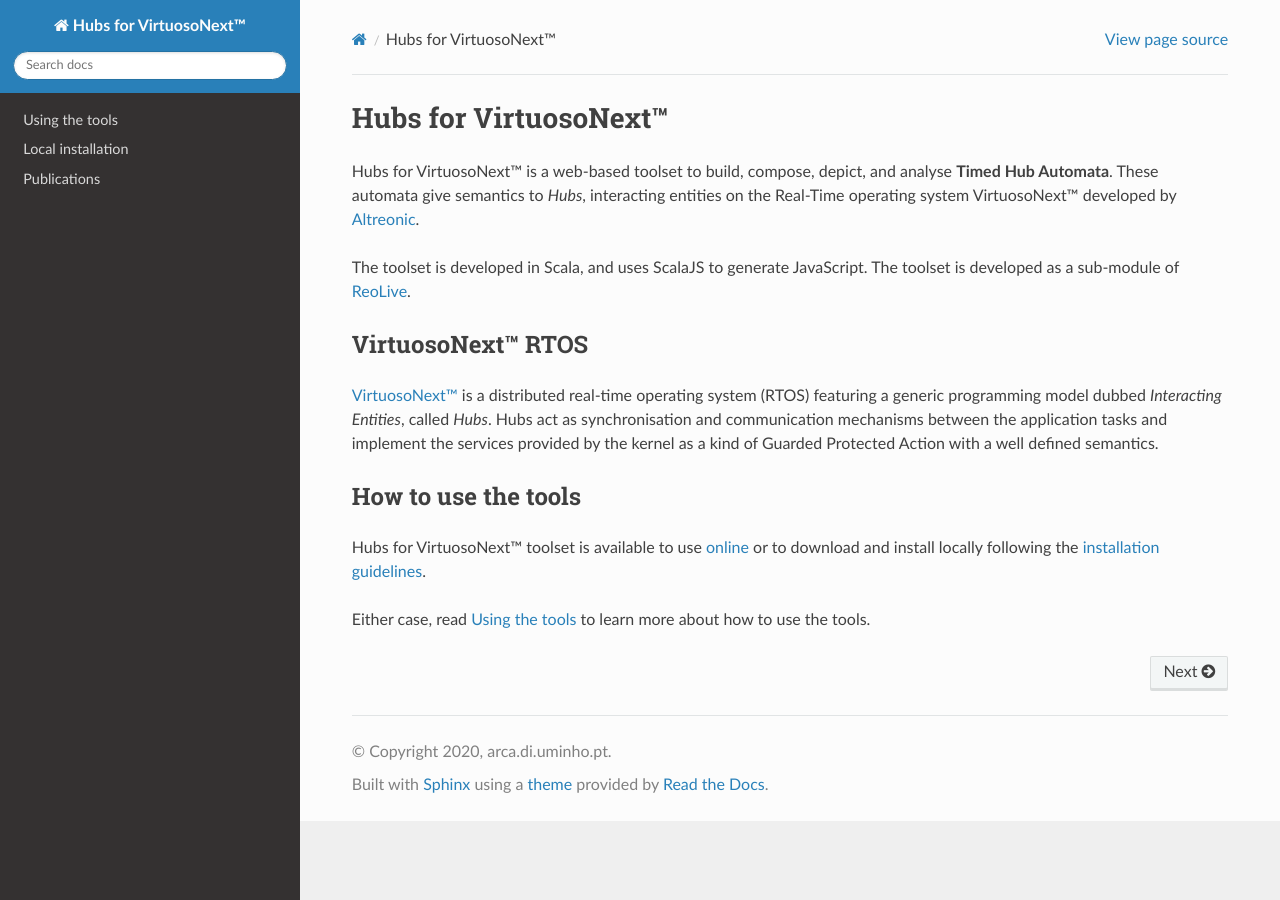
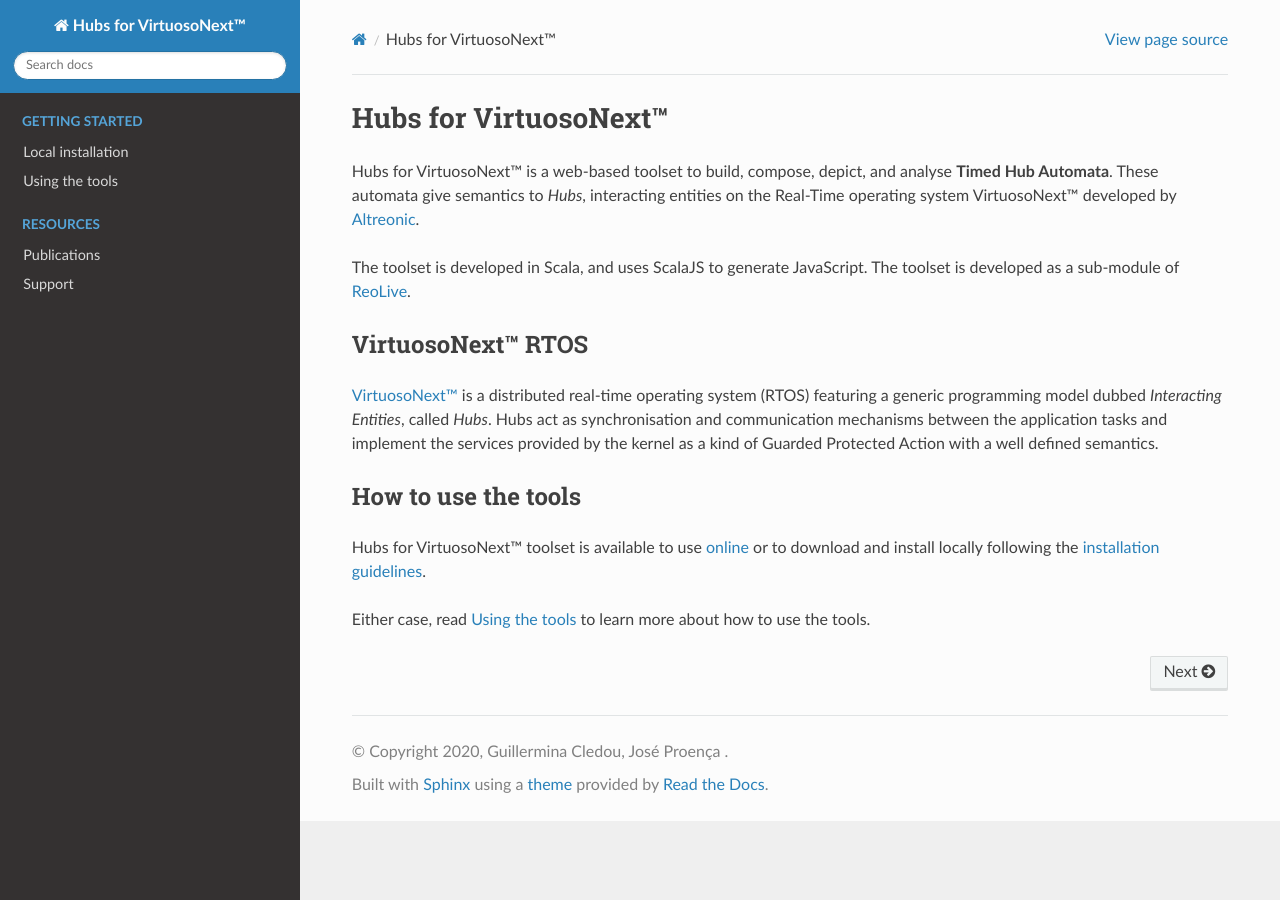
Before and after one commit to arcalab/hubAutomata, a Sphinx documentation site: the page built from docs/source/index.rst, in a window 1280 px wide. Built offline with Sphinx 7.4.7 and the Read the Docs theme 2.0.0, drawn with Linux system fonts in a browser that asks for light colours.

Commit message:
Add license, support, and uppaal mini tutorial.

```diff
--- a/docs/source/conf.py
+++ b/docs/source/conf.py
@@ -20,8 +20,8 @@
 # -- Project information -----------------------------------------------------
 
 project = 'Hubs for VirtuosoNext™'
-copyright = '2020, arca.di.uminho.pt'
-author = 'arca.di.uminho.pt'
+copyright = '2020, Guillermina Cledou, José Proença '
+author = 'Guillermina Cledou, José Proença'
 
 
 # -- General configuration ---------------------------------------------------
--- a/docs/source/index.rst
+++ b/docs/source/index.rst
@@ -19,11 +19,21 @@
 
 .. toctree::
    :maxdepth: 2
+   :caption: Getting started
    :hidden:
 
-   try-it
    install
+   tutorial
+
+.. toctree::
+   :maxdepth: 2
+   :caption: Resources
+   :hidden:
+
    publications
+   support
+
+
 
 VirtuosoNext™ RTOS
 ==================
```
Also changed, not shown: other parts of docs/source/index.rst (+1 -1 lines), docs/source/support.rst (added, +9 -0 lines), docs/source/tutorial.rst (renamed from docs/source/try-it.rst, +24 -4 lines), readme.md (+1 -1 lines), 1 other file.
